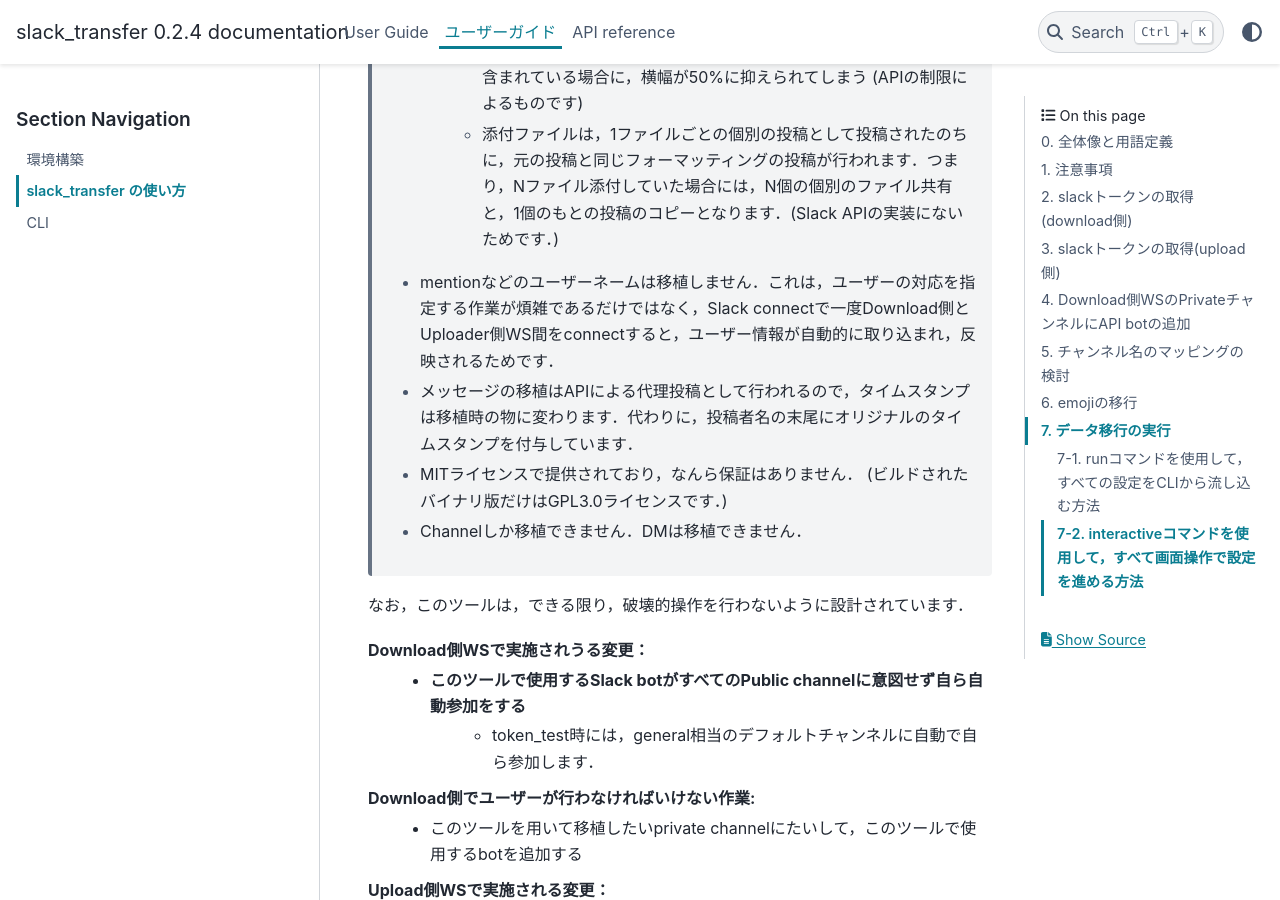
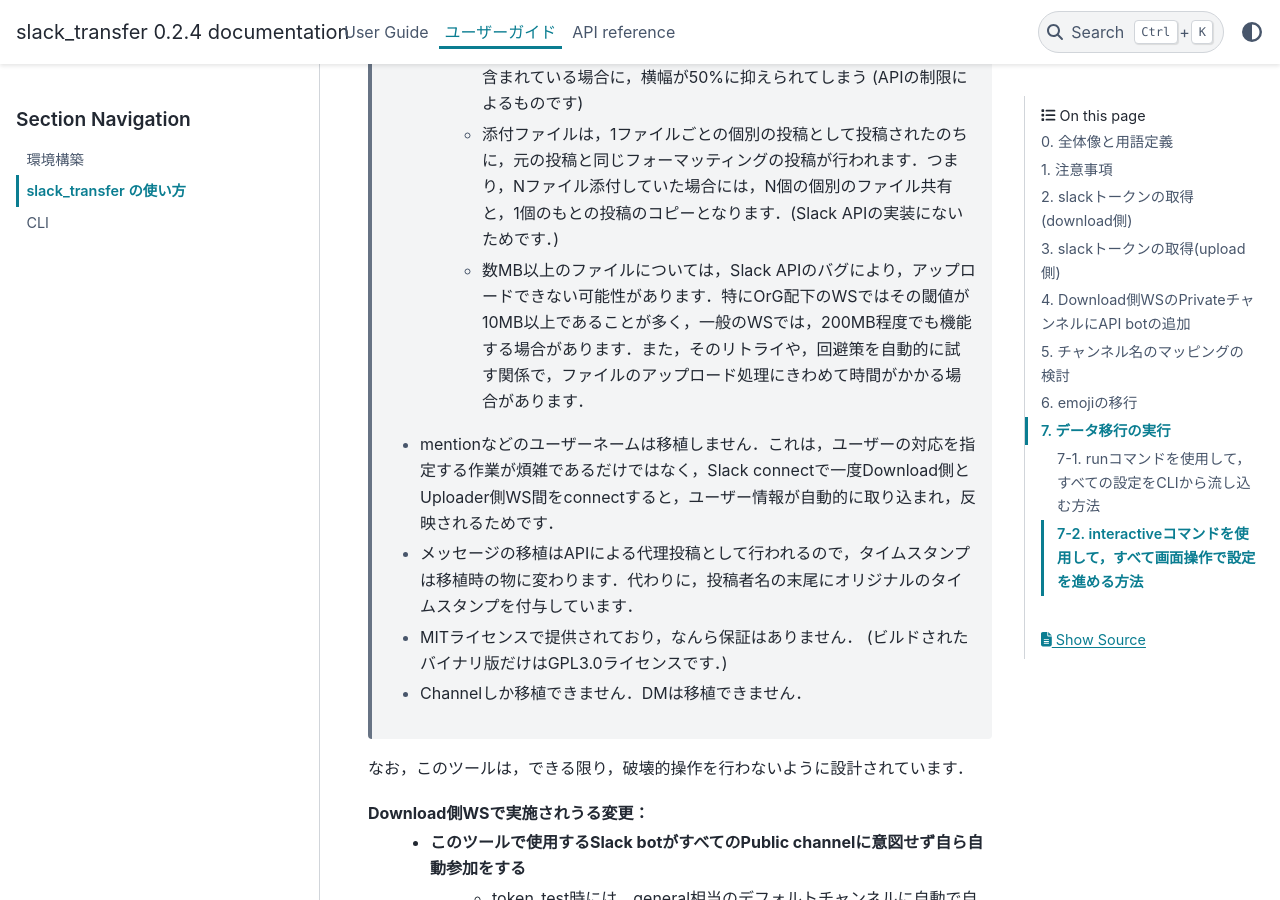
Before and after one commit to masanorihirano/slack_transfer, a Sphinx documentation site: the page built from docs/source/user_guide/run_ja.rst, in a window 1280 px wide and 900 px high, scrolled down 2061 px. Built offline with Sphinx 7.4.7 and the PyData theme 0.15.4, drawn with Linux system fonts in a browser that asks for light colours; some of the changed text lies outside the part shown.

Commit message:
update documents

```diff
--- a/docs/source/user_guide/run.rst
+++ b/docs/source/user_guide/run.rst
@@ -54,6 +54,7 @@
     - Uploading emoji (due to API limitations, downloading is possible, but uploading is not.)
     - Width is limited to 50% when multiple media, such as markdown and non-text items (panels), are included (due to API limitation)
     - Attachments will be posted as separate posts, one per file, and then posted with the same formatting as the original post. i.e., if you have attached N files, you will have N separate file shares and a copy of the original post.  (due to API limitation)
+    - Files larger than several MB may not be uploaded due to a bug in the Slack API. In particular, the threshold is often 10 MB or less for WSs under OrG, while general WSs may work with files as small as 200 MB. The file upload process may take an extremely long time due to retries and automatic attempts workarounds for this problem.
  - Usernames in "mention" are not converted. This is not only because it is complicated to specify user correspondence, but also because user information is automatically imported and reflected once connecting between the original and destination WS via Slack connect.
  - Since migrated messages are posted by the API, the timestamp is changed. Instead, the original timestamp is added at the end of the users' name.
  - It is provided under the MIT license, and there is no warranty. (Only the built binary version is under the GPL3.0 license.)
@@ -326,6 +327,8 @@
 
 There is a tool for migrating emoji ( https://github.com/smashwilson/slack-emojinator ), but we do not recommend it here because there is no guarantee that it can be done properly, and it uses a unofficial Slack API.
 
+When your destination WS is under OrG, please note that emoji may conflict or be inappropriate for WS under OrG, since emojis are common to all WS in OrG.
+
 7. Migrate data
 ---------------------
 After all preparations are finished, it is time to start the data migration.
--- a/docs/source/user_guide/run_ja.rst
+++ b/docs/source/user_guide/run_ja.rst
@@ -53,6 +53,7 @@
     - emojiのアップロード (APIの制限のため，ダウンロードはできますが，アップロードはできません．)
     - markdownを含めた複数のメディアやパネル等のテキスト以外の物が含まれている場合に，横幅が50%に抑えられてしまう (APIの制限によるものです)
     - 添付ファイルは，1ファイルごとの個別の投稿として投稿されたのちに，元の投稿と同じフォーマッティングの投稿が行われます．つまり，Nファイル添付していた場合には，N個の個別のファイル共有と，1個のもとの投稿のコピーとなります．(Slack APIの実装にないためです．)
+    - 数MB以上のファイルについては，Slack APIのバグにより，アップロードできない可能性があります．特にOrG配下のWSではその閾値が10MB以上であることが多く，一般のWSでは，200MB程度でも機能する場合があります．また，そのリトライや，回避策を自動的に試す関係で，ファイルのアップロード処理にきわめて時間がかかる場合があります．
  - mentionなどのユーザーネームは移植しません．これは，ユーザーの対応を指定する作業が煩雑であるだけではなく，Slack connectで一度Download側とUploader側WS間をconnectすると，ユーザー情報が自動的に取り込まれ，反映されるためです．
  - メッセージの移植はAPIによる代理投稿として行われるので，タイムスタンプは移植時の物に変わります．代わりに，投稿者名の末尾にオリジナルのタイムスタンプを付与しています．
  - MITライセンスで提供されており，なんら保証はありません． (ビルドされたバイナリ版だけはGPL3.0ライセンスです．)
@@ -324,6 +325,8 @@
 
 絵文字を移行するツールが存在します( https://github.com/smashwilson/slack-emojinator )が，適切に移行できる保証がないうえ，非公開APIを使用しているため，ここでは推奨しません．
 
+また，OrG配下のWSにおいては，絵文字がOrG内全WS共通であることから，emojiがコンフリクトする場合があったり，アップロードが不適切な場合もありますので，ご注意ください．
+
 7. データ移行の実行
 ---------------------
 ここまで準備したら，いよいよデータの移行を開始します．
```
